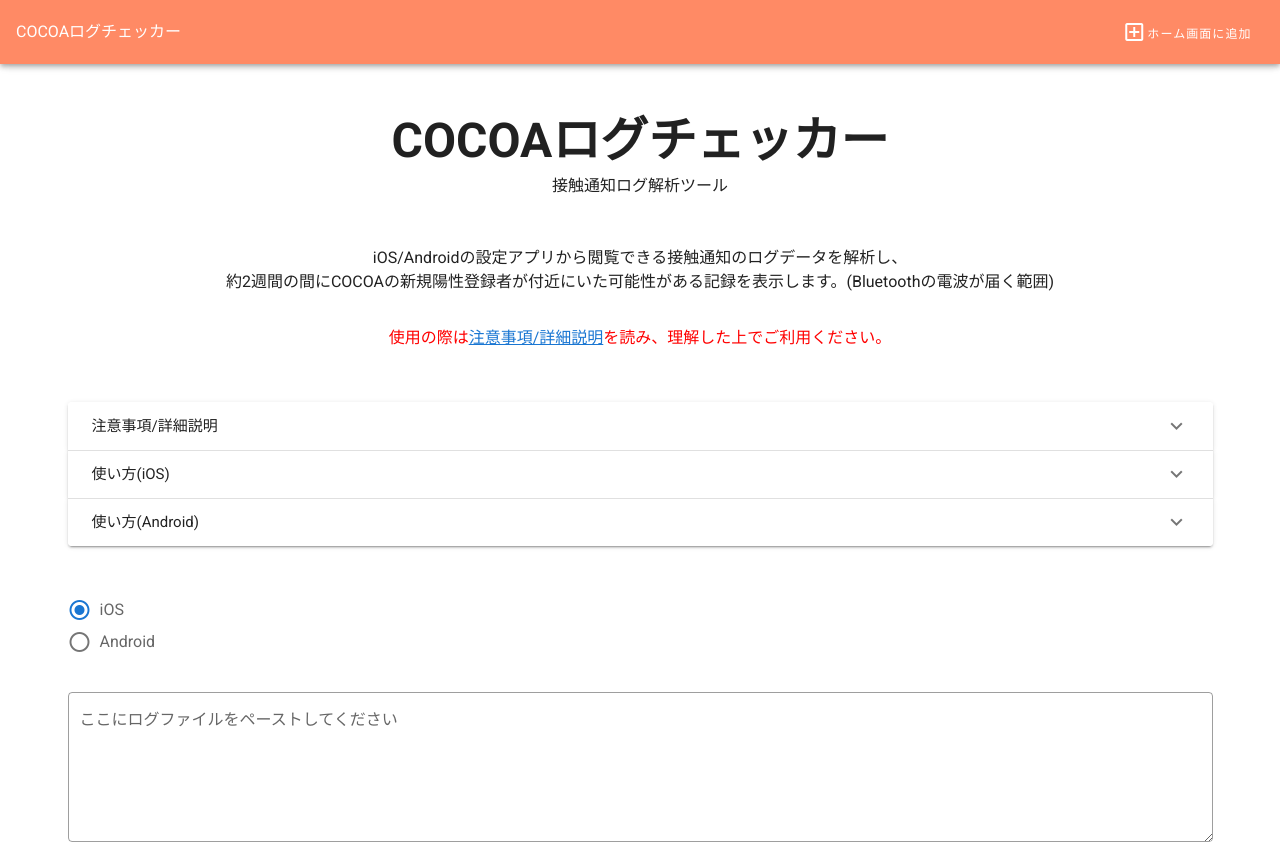
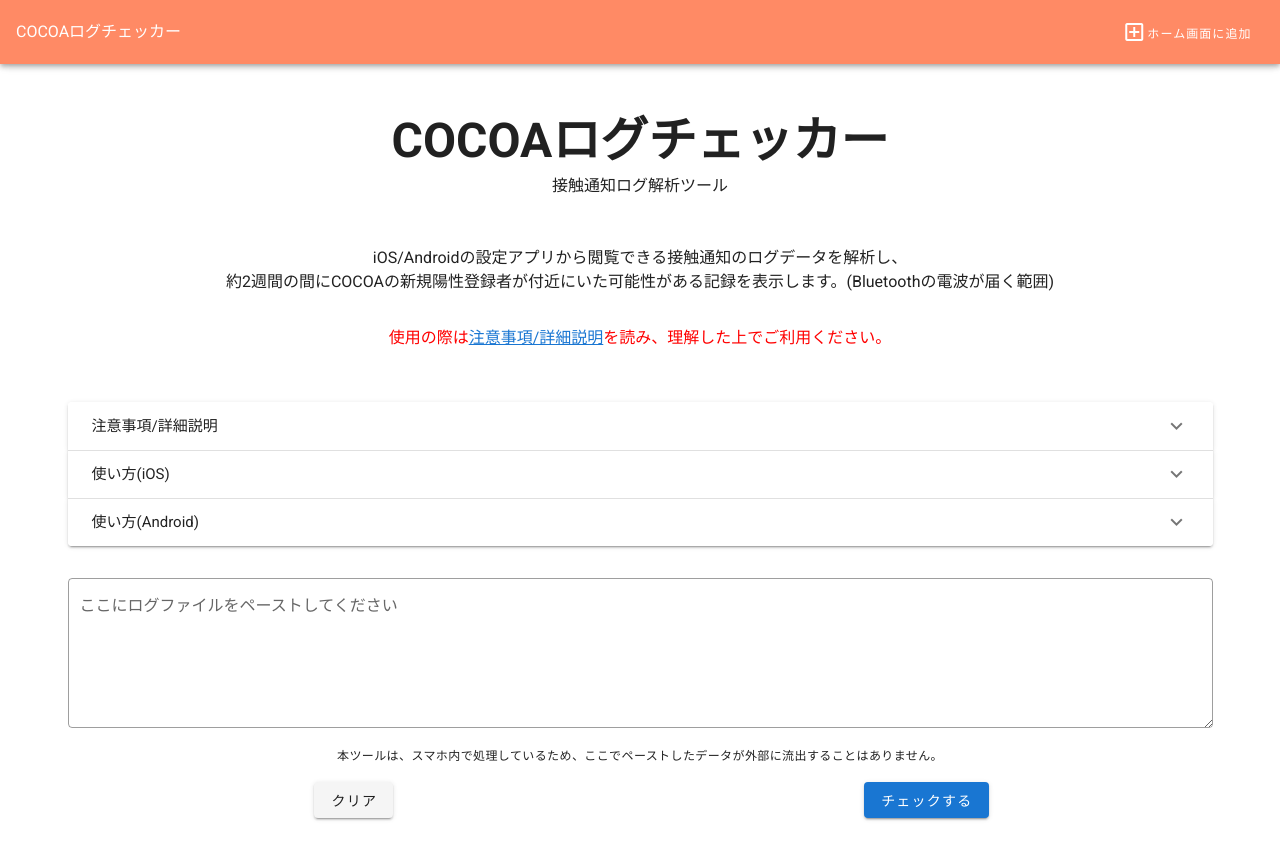
Before and after one commit to ktansai/COVID-19-ExposeChecker, a Vue app: page / in a window 1280 px wide. Shown: the top 844 px of the page. Built offline with nearby package versions, Linux system fonts and the light colour scheme.

Commit message:
detect the format for each OS automatically

```diff
--- a/src/components/ExposeChecker.vue
+++ b/src/components/ExposeChecker.vue
@@ -90,14 +90,6 @@
             </v-expansion-panels>
       </v-row>
 
-      <v-row
-        class="my-4"
-      >
-        <v-radio-group v-model="os">
-          <v-radio key="ios" label="iOS" value="ios"></v-radio>
-          <v-radio key="android" label="Android" value="android"></v-radio>
-        </v-radio-group>
-      </v-row>
       <v-row >
 
             <v-textarea
@@ -234,8 +226,9 @@
         const explainTextNonZeroContact = "<b>説明:</b><br>接触通知アプリ(COCOA)を開いて陽性者との接触の検出がない場合は感染リスクは低いともの推測されます。過度に恐れず、引き続き感染症対策を万全を期すことをおすすめします。"
 
         try {
-          if (this.os === "ios") {
-            const exposeData = JSON.parse( this.exposeJsonText)
+          const exposeData = JSON.parse(this.exposeJsonText)
+          if ("ExposureChecks" in exposeData) {
+            // iOS
             const exposeDataArray = exposeData.ExposureChecks
 
             let matchedExposures = []
@@ -255,8 +248,8 @@
               this.resultText = `${matchedExposures.length}件の新規陽性登録者が近くにいた記録が確認されました。`
               this.explainText = explainTextNonZeroContact
             }
-          } else if (this.os === "android") {
-            const exposeData = JSON.parse(this.exposeJsonText)
+          } else if (Array.isArray(exposeData)) {
+            // Android
             const matchedExposures = exposeData.reduce((acc, exposure) => {
               if (exposure.matchesCount > 0) {
                 delete exposure.timestamp
@@ -290,7 +283,6 @@
     },
     data: function(){
       return {
-        os: 'ios',
         resultJsonText: "",
         resultText: "",
         exposeJsonText: "",
```
